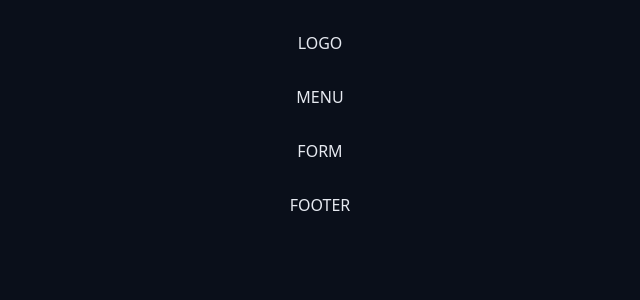
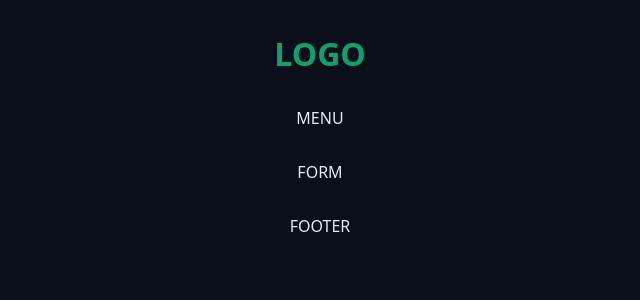
Before and after one commit to GHBAlbuquerque/react-chronos-pomodoro, a React (Vite) app: page / in a window 1280 px wide. Shown: the top 300 px of the page, without its empty margins (320-960 px from the left). Built offline with nearby package versions, Linux system fonts and the light colour scheme.

Commit message:
feature: container component creation and use on App.tsx

```diff
--- a/src/App.tsx
+++ b/src/App.tsx
@@ -1,32 +1,18 @@
+import { Container } from './components/Container';
+import { Heading } from './components/Heading';
+
 import './styles/theme.css';
 import './styles/global.css';
 
 export function App() {
   return (
     <>
-      <div className='container'>
-        <div className='content'>
-          <section>LOGO</section>
-        </div>
-      </div>
-
-      <div className='container'>
-        <div className='content'>
-          <section>MENU</section>
-        </div>
-      </div>
-
-      <div className='container'>
-        <div className='content'>
-          <section>FORM</section>
-        </div>
-      </div>
-
-      <div className='container'>
-        <div className='content'>
-          <section>FOOTER</section>
-        </div>
-      </div>
+      <Container>
+        <Heading>LOGO</Heading>
+      </Container>
+      <Container>MENU</Container>
+      <Container>FORM</Container>
+      <Container>FOOTER</Container>
     </>
   );
 }
--- /dev/null
+++ b/src/components/Container.module.css
@@ -0,0 +1,12 @@
+.container-fluid {
+}
+
+.container {
+  max-width: 98rem;
+  margin: 0 auto;
+}
+
+.content {
+  margin: 3.2rem;
+  text-align: center;
+}
--- /dev/null
+++ b/src/components/Container.tsx
@@ -0,0 +1,13 @@
+import styles from './Container.module.css';
+
+type ContainerProps = {
+  children: React.ReactNode;
+};
+
+export function Container({ children }: ContainerProps) {
+  return (
+    <div className={styles.container}>
+      <div className={styles.content}>{children}</div>
+    </div>
+  );
+}
--- a/src/components/Heading.tsx
+++ b/src/components/Heading.tsx
@@ -1,11 +1,9 @@
 import styles from './Heading.module.css';
 
 type HeadingProps = {
-  attr: string;
   children: React.ReactNode;
 };
 
-export function Heading({ attr, children }: HeadingProps) {
-  console.log(attr);
+export function Heading({ children }: HeadingProps) {
   return <h1 className={styles.heading}>{children}</h1>;
 }
--- a/src/styles/global.css
+++ b/src/styles/global.css
@@ -15,16 +15,3 @@
   background: var(--gray-900);
   color: var(--text-default);
 }
-
-.container-fluid {
-}
-
-.container {
-  max-width: 98rem;
-  margin: 0 auto;
-}
-
-.content {
-  margin: 3.2rem;
-  text-align: center;
-}
```
